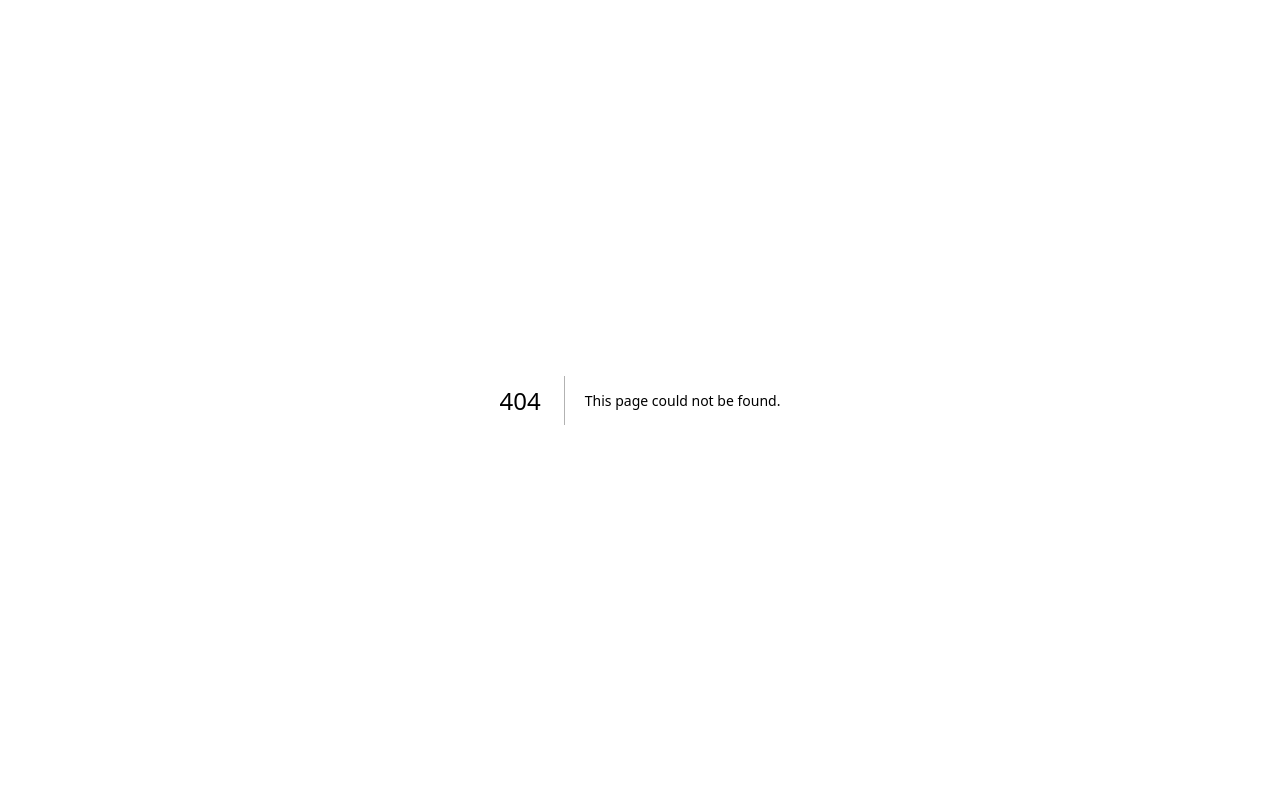
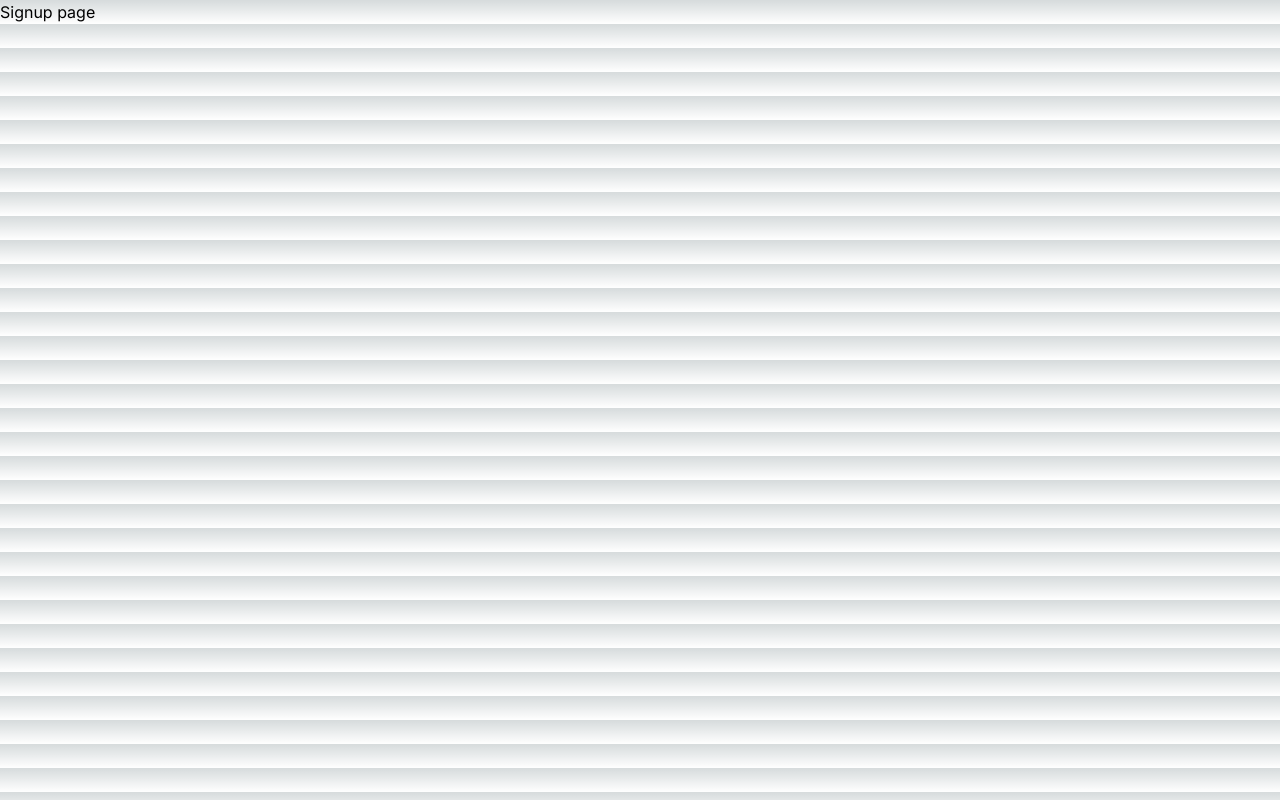
Before and after one commit to realDarkCode/nextjs-authentication, a Next.js app: page /signup in a window 1280 px wide. Before the commit this address had no page. Built offline with nearby package versions, Linux system fonts and the light colour scheme.

Commit message:
initial commit

```diff
--- /dev/null
+++ b/src/app/login/page.jsx
@@ -0,0 +1,5 @@
+const LoginPage = () => {
+  return <div className="text-center text-xl">LoginPage</div>;
+};
+
+export default LoginPage;
--- /dev/null
+++ b/src/app/signup/page.jsx
@@ -0,0 +1,11 @@
+const SignUpPage = () => {
+  return (
+    <>
+      <div>
+        <h2>Signup page</h2>
+      </div>
+    </>
+  );
+};
+
+export default SignUpPage;
```
Also changed, not shown: 2 other files (tests, documents, lock files or other folders).
